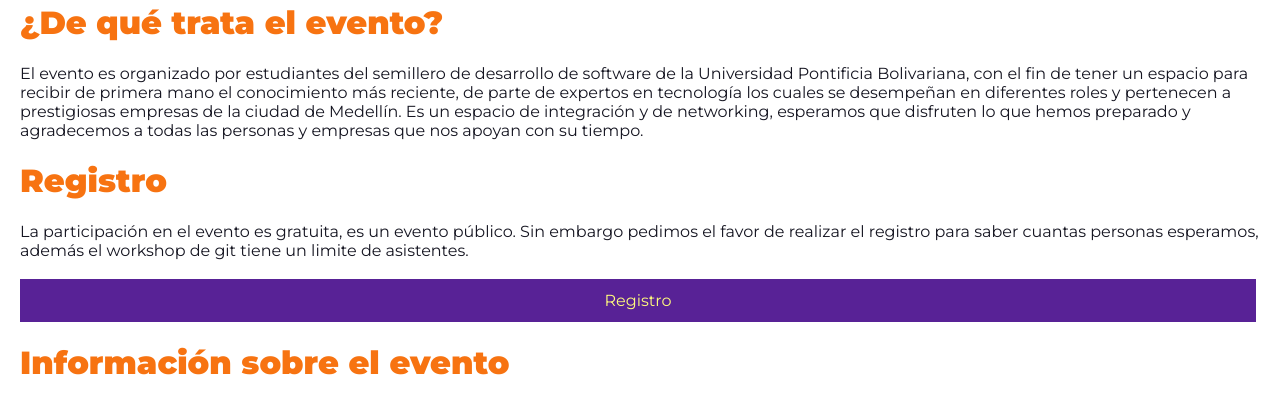
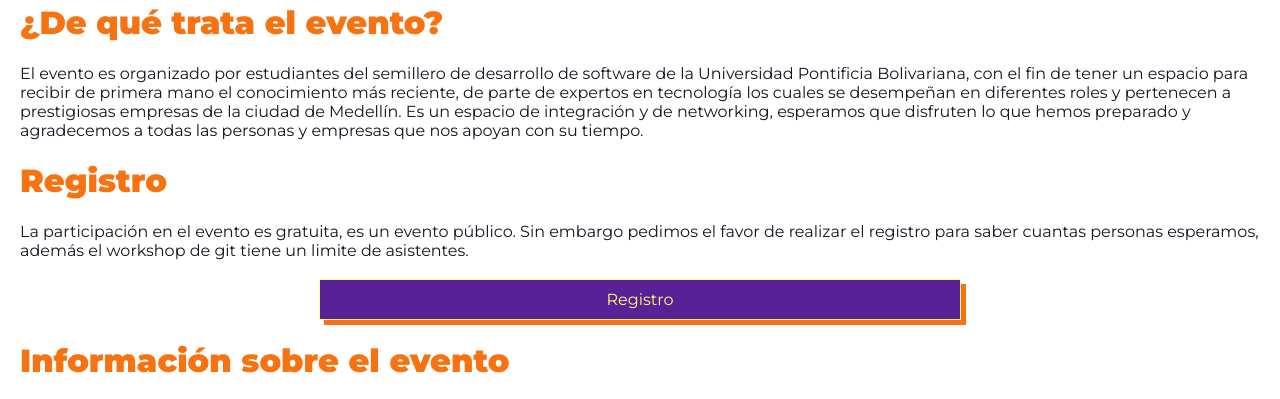
Before and after one commit to xaca/xaca.github.io, a plain HTML site: page index.html in a window 1280 px wide. Shown: the part 357-756 px from the top of the page. Drawn offline with Linux system fonts and the light colour scheme.

Commit message:
Mejora ux boton :)

```diff
--- a/css/main.css
+++ b/css/main.css
@@ -52,13 +52,17 @@
         max-width: 682px;
       }
       #btn_registro{
-        display: inline-block;
+        display: block;
         text-decoration: none;
         color: #fffb7d;
         background: #582296;
         padding: 12px 60px;
-        width:90%;
+        width:50%;
         text-align: center;
+        margin:0 auto;
+        border: 1px solid;
+        padding: 10px;
+        box-shadow: 5px 5px  #f77311;
       }
       #btn_registro:hover{
         background: #fffb7d;
```
Also changed, not shown: index.html (line endings or trailing spaces).
